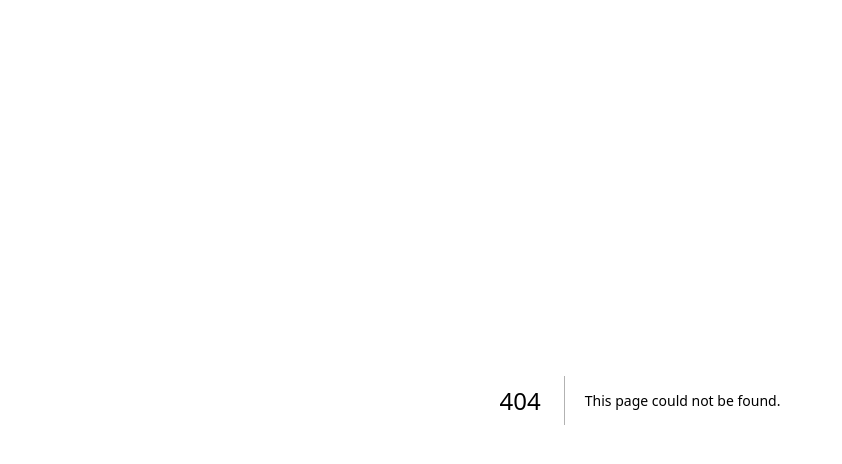
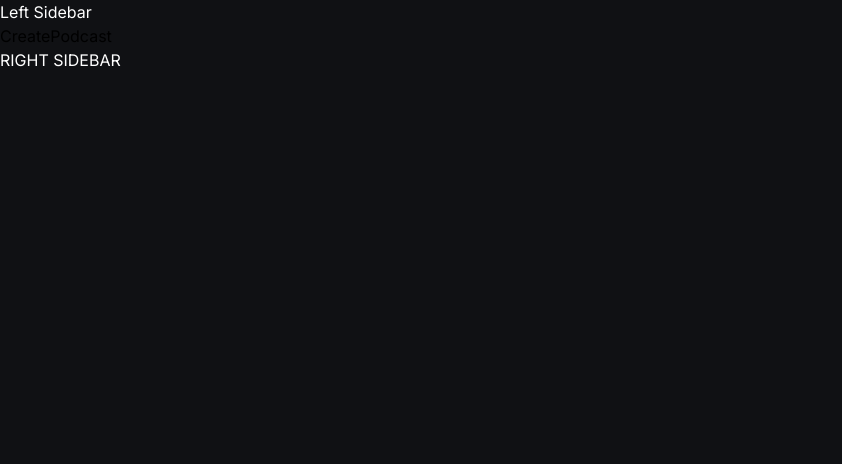
Before and after one commit to TheShagwell/Podcast-AI, a Next.js app: page /create-podcast in a window 1280 px wide. Before the commit this address had no page. Shown: the top 464 px of the page, without its empty margins (0-842 px from the left). Built offline with nearby package versions, Linux system fonts and the light colour scheme.

Commit message:
Updated...

```diff
--- /dev/null
+++ b/app/(root)/create-podcast/page.tsx
@@ -0,0 +1,9 @@
+import React from 'react'
+
+const CreatePodcast = () => {
+  return (
+    <div>CreatePodcast</div>
+  )
+}
+
+export default CreatePodcast
--- a/app/(root)/layout.tsx
+++ b/app/(root)/layout.tsx
@@ -1,3 +1,4 @@
+import LeftSidebar from "@/components/shared/LeftSidebar";
 
 export default function RootLayout({
   children,
@@ -7,7 +8,7 @@ export default function RootLayout({
   return (
     <div className="">
         <main>
-            <p className="text-white-1">LEFT SIDEBAR</p>
+            <LeftSidebar/>
                 {children}
             <p className="text-white-1">RIGHT SIDEBAR</p>
         </main>
--- /dev/null
+++ b/components/shared/LeftSidebar.tsx
@@ -0,0 +1,11 @@
+import React from "react";
+
+const LeftSidebar = () => {
+  return (
+    <section>
+      <nav className="text-white-1">Left Sidebar</nav>
+    </section>
+  );
+};
+
+export default LeftSidebar;
```
